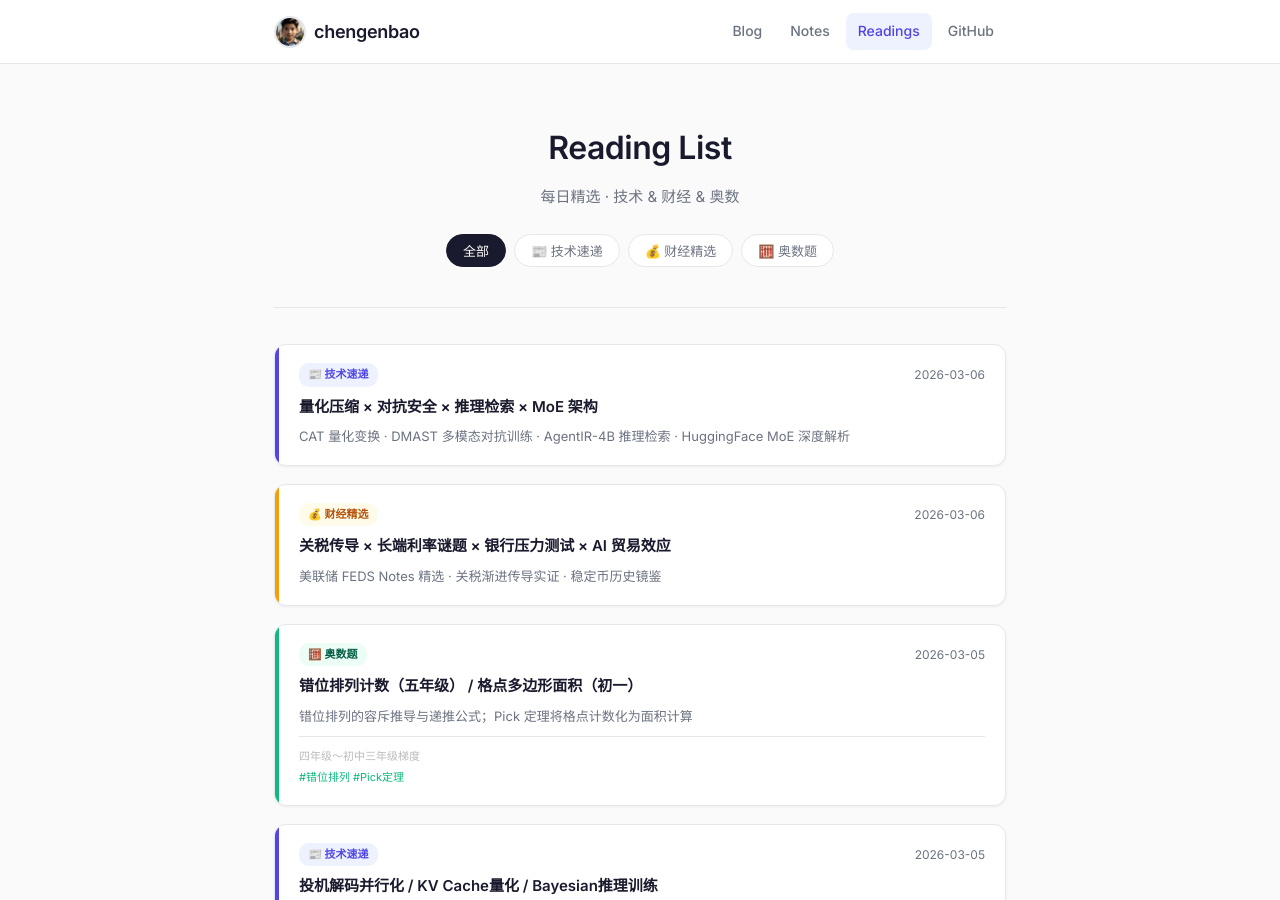
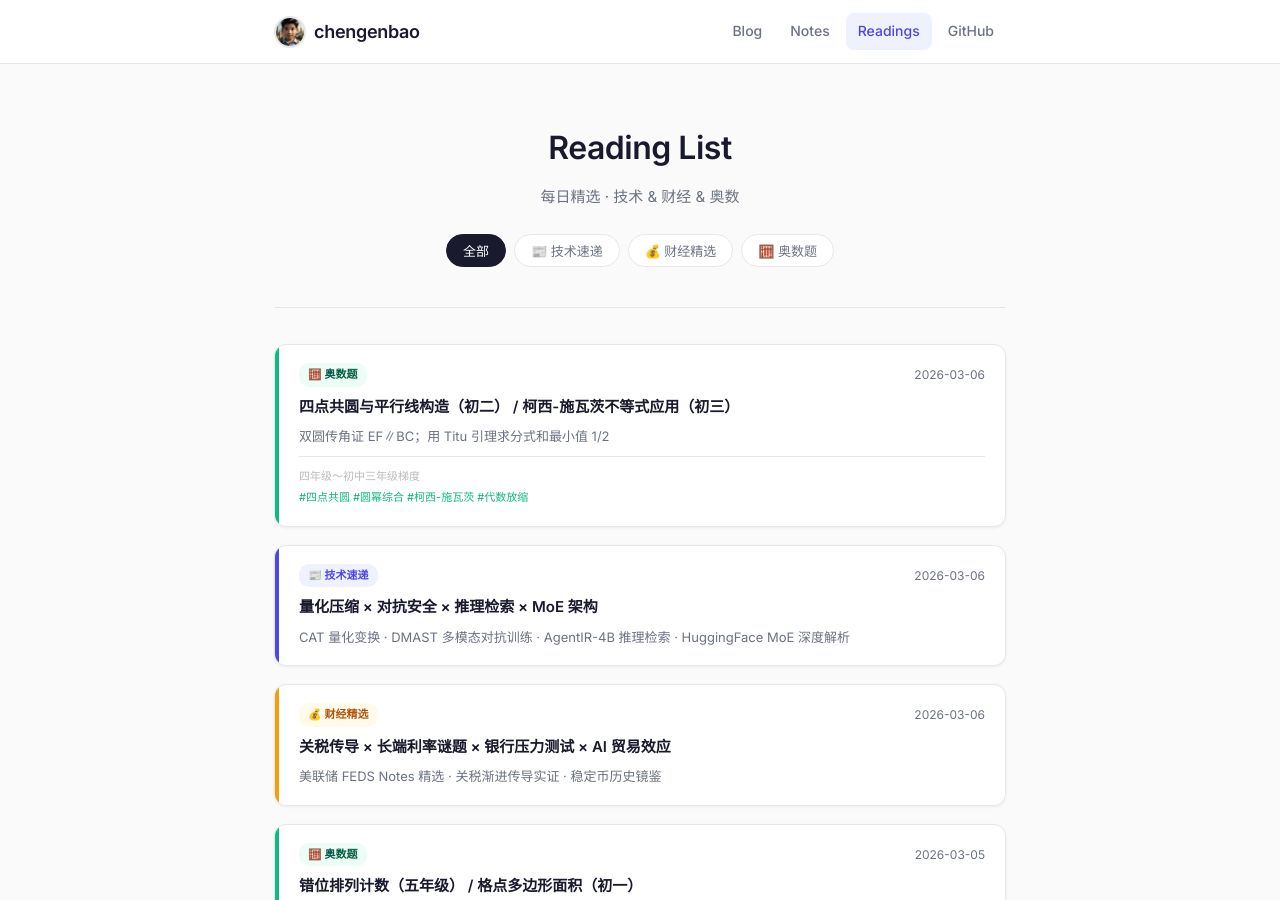
Before and after one commit to chengenbao/chengenbao.github.io, a Jekyll site: the page built from reading-list/index.md, in a window 1280 px wide and 900 px high. Built offline with Jekyll 4.4.1, drawn with Linux system fonts in a browser that asks for light colours.

Commit message:
Add math card 2026-03-06 to reading list

```diff
--- a/reading-list/index.md
+++ b/reading-list/index.md
@@ -18,6 +18,21 @@ permalink: /reading-list/
   </div>
 
   <div class="rl-grid">
+<a class="rl-card math" href="/reading-list/2026-03-06-math/">
+  <div class="rl-accent"></div>
+  <div class="rl-body">
+    <div class="rl-top">
+      <span class="rl-badge math">🧮 奥数题</span>
+      <time>2026-03-06</time>
+    </div>
+    <h2>四点共圆与平行线构造（初二） / 柯西-施瓦茨不等式应用（初三）</h2>
+    <p>双圆传角证 EF∥BC；用 Titu 引理求分式和最小值 1/2</p>
+    <div class="rl-meta">
+      <span class="rl-source">四年级～初中三年级梯度</span>
+      <span class="rl-tags">#四点共圆 #圆幂综合 #柯西-施瓦茨 #代数放缩</span>
+    </div>
+  </div>
+</a>
 <a class="rl-card tech" href="/reading-list/2026-03-06-tech/">
   <div class="rl-accent"></div>
   <div class="rl-body">
```
